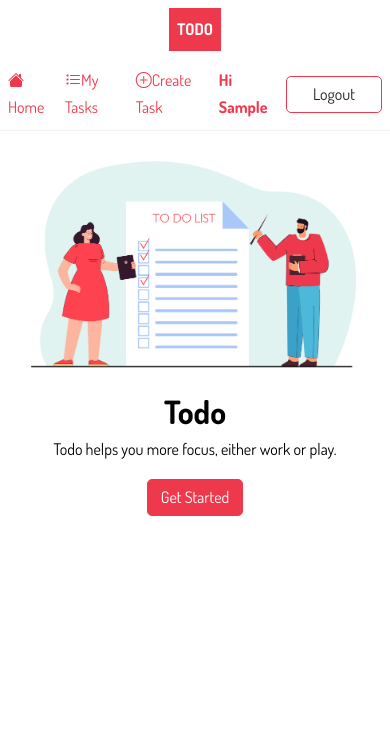
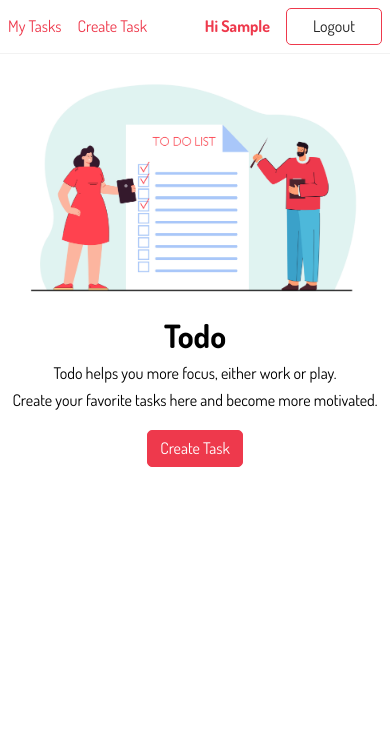
Before and after one commit to Nazar-Pichak/TodoApp, a Django app: page / in a window 390 px wide. Shown: the top 756 px of the page. Run offline with Django 4.2, Linux system fonts and the light colour scheme; the visitor is signed in with stand-in values (Sample User, id 1).

Commit message:
bug fixing

```diff
--- a/todo_list/static/css/style-frontend.css
+++ b/todo_list/static/css/style-frontend.css
@@ -84,7 +85,7 @@ a:hover {
   border-bottom: solid 1px var(--color-light);
 }
 
-.header .container {
+.header > .container {
   display: flex;
   align-items: center;
   gap:1rem;
@@ -329,22 +333,15 @@ textarea {
 }
 
 @media (max-width: 576px) {
-  .header > .container {
-    display: flex;
-    flex-direction: column;
-    justify-content: center;
-    align-items: center;
-    gap: 1rem;
-  }
+
   .brand {
     order: 1;
   }
-  .card {
-    max-width: 360px;
-  }
+
   .feature {
     flex-direction: column;
   }
+
   .feature-content,
   .feature-image {
     width: 100%;
--- a/todo_list/templates/base.html
+++ b/todo_list/templates/base.html
@@ -15,10 +15,35 @@
             <div class="container">
                 <a href="{%url 'home'%}" class="logo">Todo</a>
                 <nav class="nav">
-                	<a href="{%url 'home' %}"><i class="bi bi-house-fill"></i>Home</a>
+                	<a href="{%url 'home' %}" class="nav-link"><i class="bi bi-house-fill"></i>  Home</a>
                     {% if request.user.is_authenticated %}
-                	    <a href="{%url 'tasks' %}"><i class="bi bi-list-task"></i>My Tasks</a>
-                        <a href="{% url 'task-create' %}"><i class="bi bi-plus-circle"></i>Create Task</a>
+                        <style>
+
+                            @media (max-width: 516px) {
+
+                            .logo {
+                                display: none
+
+                                }
+                            }
+
+                            @media (max-width: 448px) {
+                                .bi-house-fill, .bi-list-task, .bi-plus-circle {
+                                    display: none;
+                                }
+                            }
+
+                            @media (max-width: 390px) {
+                                .nav-link {
+                                    display: none;
+                                }
+
+                            }
+
+                        </style>
+
+                	    <a href="{%url 'tasks' %}"><i class="bi bi-list-task"></i>  My Tasks</a>
+                        <a href="{% url 'task-create' %}"><i class="bi bi-plus-circle"></i>  Create Task</a>
                         <a href="{% url 'profile' %}">Hi {{request.user | title}}</a>
                         <a href="{% url 'logout' %}" class="btn btn-outline">Logout</a>
                     {% else %}
--- a/todo_list/templates/home.html
+++ b/todo_list/templates/home.html
@@ -8,8 +8,15 @@
 		<div class="feature-content">
 			<h1>Todo</h1>
 			<p>Todo helps you more focus, either work or play.</p>
-			<a class="btn btn-primary cta" href="{% url 'register' %}">Get Started</a>
+			<p>Create your favorite tasks here and become more motivated.</p>
+
+			{% if request.user.is_authenticated %}
+			     <a class="btn btn-primary cta" href="{% url 'task-create' %}">Create Task</a>
+            {% else %}
+			    <a class="btn btn-primary cta" href="{% url 'register' %}">Get Started</a>
+            {% endif %}
+
 		</div>
-        <img src="{% static 'images/feature.jpg' %}" alt="" class="feature-image">
+        <img src="{% static 'images/feature.jpg' %}" alt="feature-image" class="feature-image">
 	</section>
 {%endblock content%}
```
Also changed, not shown: other parts of todo_list/static/css/style-frontend.css (+20 -2 lines), todo_list/todo_list/settings.py (+20 -6 lines), todo_list/media/profile_avatars/20240505_160510.jpg (added), todo_list/media/profile_avatars/IMG_20221222_001131.jpg (added), todo_list/media/profile_avatars/IMG_20240113_122503.jpg (added).
